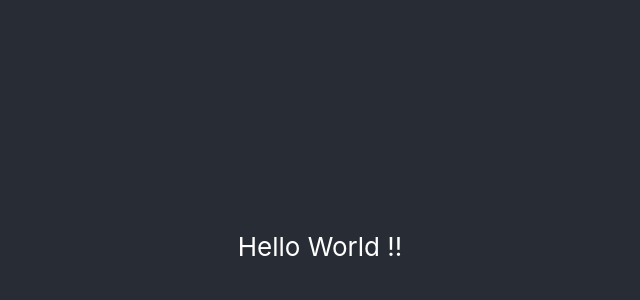
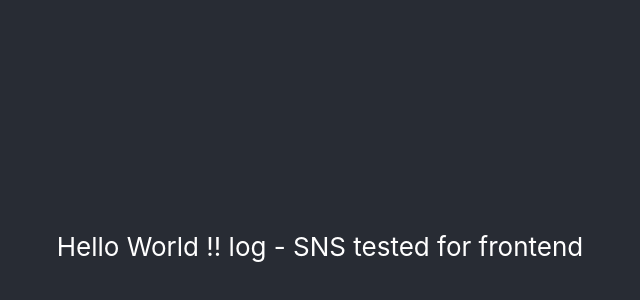
Before and after one commit to suprakashdutta123/octankretail, a React (Create React App) app: page / in a window 1280 px wide. Shown: the part 154-454 px from the top of the page, without its empty margins (320-960 px from the left). Built offline with nearby package versions, Linux system fonts and the light colour scheme.

Commit message:
Added SNS notification-test1

```diff
--- a/src/App.js
+++ b/src/App.js
@@ -8,7 +8,9 @@ function App() {
       <header className="App-header">
 
         <p>
-          Hello World !!
+                  Hello World !!
+
+                  log - SNS tested for frontend
         </p>
 
       </header>
```
